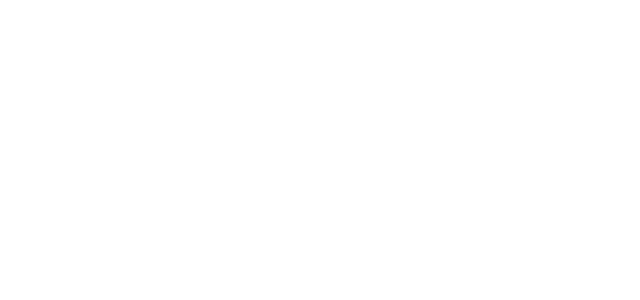
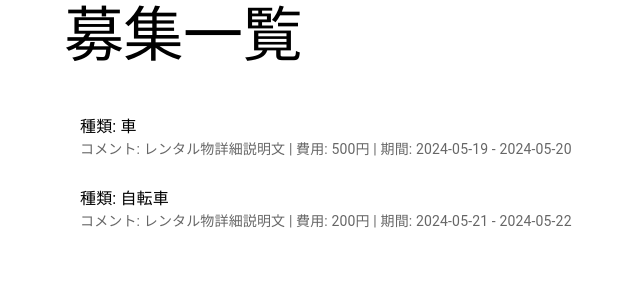
Before and after one commit to kento3485/hackathon_biprogy_2024_5_v2, a React (Create React App) app in the folder my-liff-app/: page /recruitment-list in a window 1280 px wide. Before the commit this address had no page. Shown: the top 300 px of the page, without its empty margins (0-640 px from the left). Built offline with nearby package versions, Linux system fonts and the light colour scheme.

Commit message:
募集一覧画面

```diff
--- a/my-liff-app/src/App.js
+++ b/my-liff-app/src/App.js
@@ -7,6 +7,7 @@
 import RentalDetails from "./components/RentalDetails";
 import SearchSettings from "./components/SearchSettings";
 import Review from "./components/Review";
+import RecruitmentList from "./components/RecruitmentList";
 import Home from "./components/Home";
 
 const App = () => {
@@ -20,6 +21,7 @@
         <Route path="/rental-details/:id" element={<RentalDetails />} />
         <Route path="/search-settings" element={<SearchSettings />} />
         <Route path="/review" element={<Review />} />
+        <Route path="/recruitment-list" element={<RecruitmentList />} />
       </Routes>
     </Router>
   );
--- a/my-liff-app/src/components/Home.js
+++ b/my-liff-app/src/components/Home.js
@@ -27,6 +27,9 @@
           <ListItem button component={Link} to="/review">
             <ListItemText primary="評価" />
           </ListItem>
+          <ListItem button component={Link} to="/recruitment-list">
+            <ListItemText primary="募集一覧" />
+          </ListItem>
         </List>
       </nav>
     </Container>
--- /dev/null
+++ b/my-liff-app/src/components/RecruitmentList.js
@@ -0,0 +1,25 @@
+// src/components/RecruitmentList.js
+import React from 'react';
+import { Container, Typography, List, ListItem, ListItemText, Box } from '@mui/material';
+import { rentals } from '../data/dummyData';
+import { Link } from 'react-router-dom';
+
+const RecruitmentList = () => {
+  return (
+    <Container>
+      <Typography variant="h2" gutterBottom>募集一覧</Typography>
+      <List>
+        {rentals.map((rental) => (
+          <ListItem key={rental.id} component={Link} to={`/rental-details/${rental.id}`} button>
+            <ListItemText
+              primary={`種類: ${rental.type}`}
+              secondary={`コメント: ${rental.comment} | 費用: ${rental.cost} | 期間: ${rental.start_date} - ${rental.end_date}`}
+            />
+          </ListItem>
+        ))}
+      </List>
+    </Container>
+  );
+};
+
+export default RecruitmentList;
--- a/my-liff-app/src/data/dummyData.js
+++ b/my-liff-app/src/data/dummyData.js
@@ -21,6 +21,15 @@
       cost: "500円",
       rental_id: 1,
     },
+    {
+      id: 2,
+      type: "自転車",
+      comment: "レンタル物詳細説明文",
+      start_date: "2024-05-21",
+      end_date: "2024-05-22",
+      cost: "200円",
+      rental_id: 2,
+    },
     // 他のレンタルデータ...
   ];
 
```
